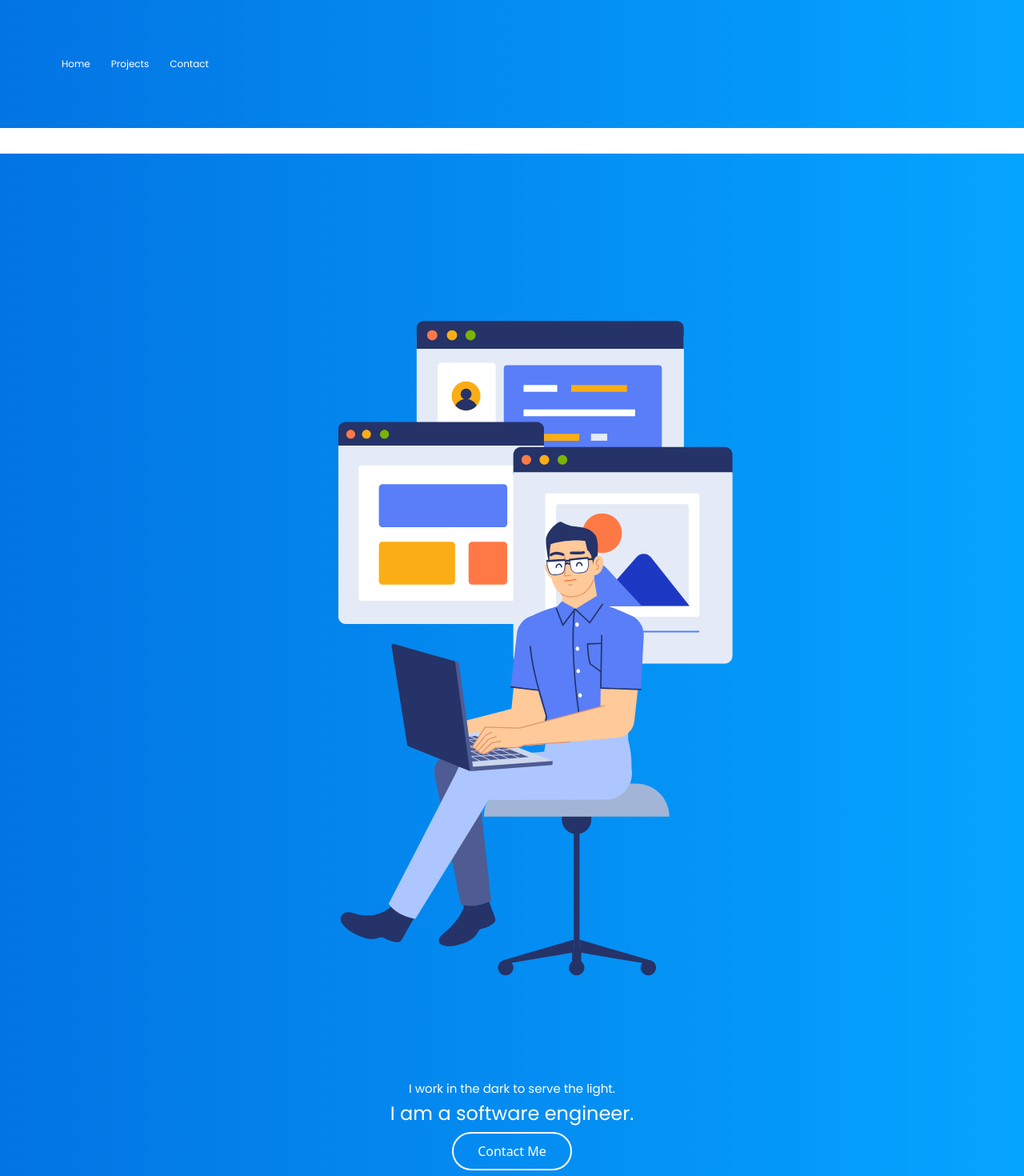
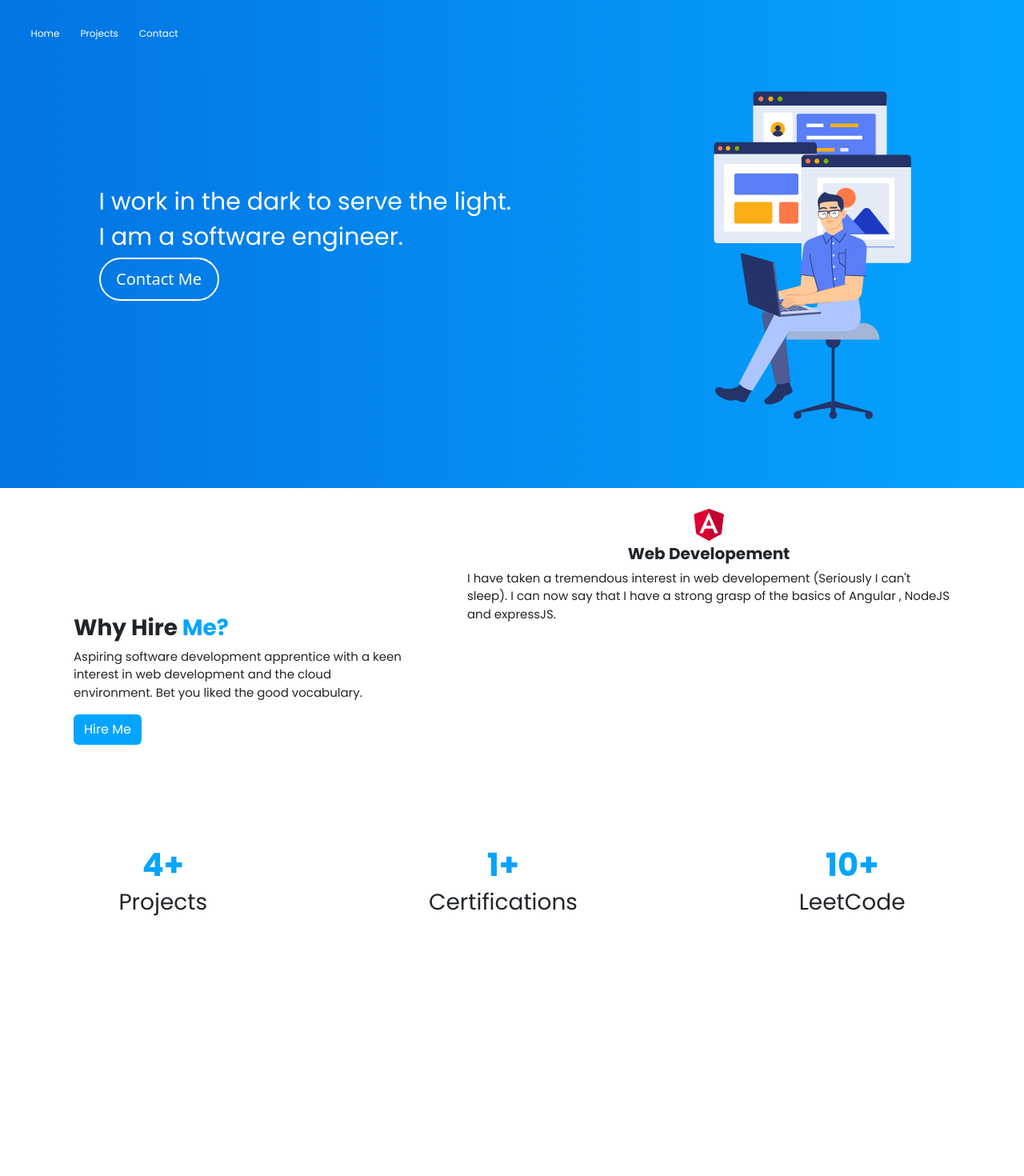
Before and after one commit to mouhamadalmounayar/portfolio, an Angular app: page / in a window 1280 px wide. Shown: the top 1470 px of the page at 80% size. After the commit the page ends 1163 px from the top, so only its background shows below. Built offline with nearby package versions, Linux system fonts and the light colour scheme.

Commit message:
bettering responsitivty

```diff
--- a/src/app/app.routes.ts
+++ b/src/app/app.routes.ts
@@ -1,8 +1,10 @@
 import { Routes } from '@angular/router';
 import { ProjectsComponent } from './projects/projects.component';
 import { HomeComponent } from './home/home.component';
+import { ContactComponent } from './contact/contact.component';
 
 export const routes: Routes = [
     {path: '' , component : HomeComponent},
-    {path : 'Projects' , component : ProjectsComponent}
+    {path : 'Projects' , component : ProjectsComponent},
+    {path : 'Contact' , component : ContactComponent}
 ];
--- a/src/app/card-projects/card-projects.component.css
+++ b/src/app/card-projects/card-projects.component.css
@@ -9,7 +9,8 @@
 
 .card-title{
     font-family : Poppins-Bold;
-    color : #176ae5
+    color : #176ae5;
+    font-size : 12px;
 
 }
 .card-body{
@@ -24,6 +25,8 @@ a{
 }
 .card{
     background-color: #F7F8FA;
+    width: 15rem;
+    height: auto;
 }
 a img{
     width : 15%;
@@ -41,3 +44,9 @@ a img{
     gap : 20px;
     margin-bottom : 20px;
 }
+@media screen and (min-width : 450px){
+    .card{
+       width : 15rem;
+       height : auto;
+    }
+}
--- a/src/app/card-projects/card-projects.component.html
+++ b/src/app/card-projects/card-projects.component.html
@@ -1,11 +1,10 @@
-<div class="card" style="width: 15rem; height: auto">
+<div class="card" >
     <img class="card-img-top" [src]="project.image" alt="Card image cap">
     <div class="card-body">
       <h5 class="card-title">{{project.name}}</h5>
       <div class="tagsContainer">
         <label *ngFor="let tag of project.tags" class="tag"> {{tag}}</label>
       </div>
-      <p class="card-text">{{project.description}}</p>
       <div class="link-container">
         <a [href]="project.github" ><img src="../../assets/images/github-mark.svg" alt="" class="github"></a>
       </div>
--- a/src/app/header/header.component.css
+++ b/src/app/header/header.component.css
@@ -15,3 +15,8 @@ button {
   color : white;
   font-size : 12px;
 }
+@media screen and (min-width : 600px) {
+  .header{
+    padding : 2%;
+  }
+}
--- a/src/app/home/home.component.css
+++ b/src/app/home/home.component.css
@@ -15,6 +15,7 @@
     align-items: center;
     padding : 20px;
     background: linear-gradient(to left, #05a4ff 0%, #0043C7 202.89%);
+    margin : 0;
 }
 .welcome{
     width : 50%;
@@ -44,3 +45,26 @@ button{
     width : 150px;
     border-radius: 40px;
 }
+@media screen and (min-width : 600px) {
+    .home--container{
+        flex-direction : row;
+        justify-content: space-around;
+    }
+    .welcome {
+        width : 25%;
+        height : 25%;
+    }
+    .caption h3 {
+        font-size : 30px;
+    }
+    .caption h4 {
+        font-size : 30px;
+    }
+    .caption {
+        align-items : flex-start;
+    }
+    button {
+        font-size : 20px;
+    }
+
+}
--- a/src/app/projects/projects.component.css
+++ b/src/app/projects/projects.component.css
@@ -41,13 +41,13 @@
     align-items: center;
     clip-path: polygon(0 0, 100% 0, 100% 85%, 0 100%);
     background: linear-gradient(to left, #05a4ff 0%, #0043C7 202.89%);
-    height: 40%;
+    height: 45%;
 }
 
 img {
     margin-top: 50%;
-    width: 400px;
-    height: 400px;
+    max-width: 400px;
+    max-height: 400px;
     transform: scaleX(-1);
 }
 
@@ -55,7 +55,8 @@ img {
     display: flex;
     flex-direction: column;
     align-items: center;
-    gap: 40px;
+    gap: 20px;
+
 }
 
 .projects--container h3 {
@@ -71,8 +72,7 @@ img {
 }
 
 .image {
-    border: 2px solid red;
-    width: inhert;
+    width: inherit;
     height: auto;
 }
 
@@ -90,3 +90,31 @@ input{
 input:focus{
     outline: none;
 }
+.projects--cards--container{
+    display: flex;
+    flex-direction : column;
+    gap : 20px;
+    flex-wrap : wrap;
+}
+
+
+@media screen and (min-width : 450px){
+    .header{
+        justify-content: space-around;
+        height : 60%;
+        gap : 40px;
+    }
+    .caption--container{
+        margin-top : 10%;
+    }
+    img{
+        margin-top : 25%;
+        max-width: 700px;
+        max-height: 700px;
+    }
+    .projects--cards--container{
+        display: flex;
+        flex-direction : row;
+        gap : 20px;
+    }
+}
--- a/src/app/projects/projects.component.html
+++ b/src/app/projects/projects.component.html
@@ -9,7 +9,9 @@
 <div class="projects--container" [@stagger]="filteredProjects">
     <h3>My Projects</h3>
     <input type="text" (input)="filterProjects(filter.value)" #filter placeholder="Type to search">
-    <div class="projectsCards" *ngFor="let project of filteredProjects">
-        <app-card-projects [project]="project"></app-card-projects>
+    <div class="projects--cards--container">
+        <div class="projectsCards" *ngFor="let project of filteredProjects">
+            <app-card-projects [project]="project"></app-card-projects>
+        </div>
     </div>
 </div>
--- a/src/app/resume/resume.component.css
+++ b/src/app/resume/resume.component.css
@@ -12,6 +12,7 @@
 }
 .ultimate--container{
     padding: 10px;
+    background-color: white;
 }
 .container{
     display : flex;
@@ -86,3 +87,18 @@
    opacity : 1;
    transition : all 1s ease;
  }
+ @media screen and (min-width : 600px) {
+   .container {
+       flex-direction : row;
+       justify-content: space-around;
+       gap : 50px;
+   }
+   .caption{
+      align-items: flex-start;
+   }
+   .statistics--container{
+      flex-direction : row;
+      justify-content: space-around;
+      margin-top : 5%;
+   }
+ }
--- a/src/styles.css
+++ b/src/styles.css
@@ -4,6 +4,7 @@ html,
 body {
     width: 100%;
     height: 100%;
+
 }
 
 body {
```
